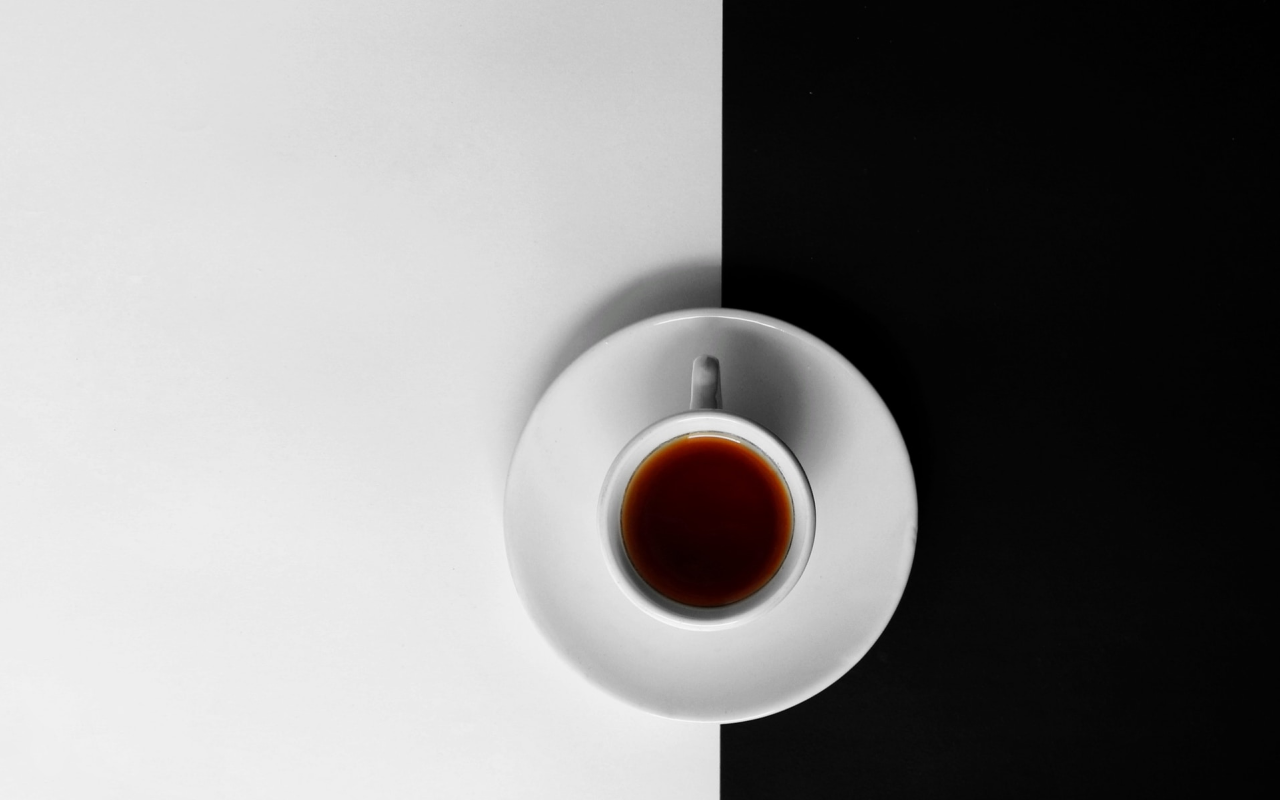
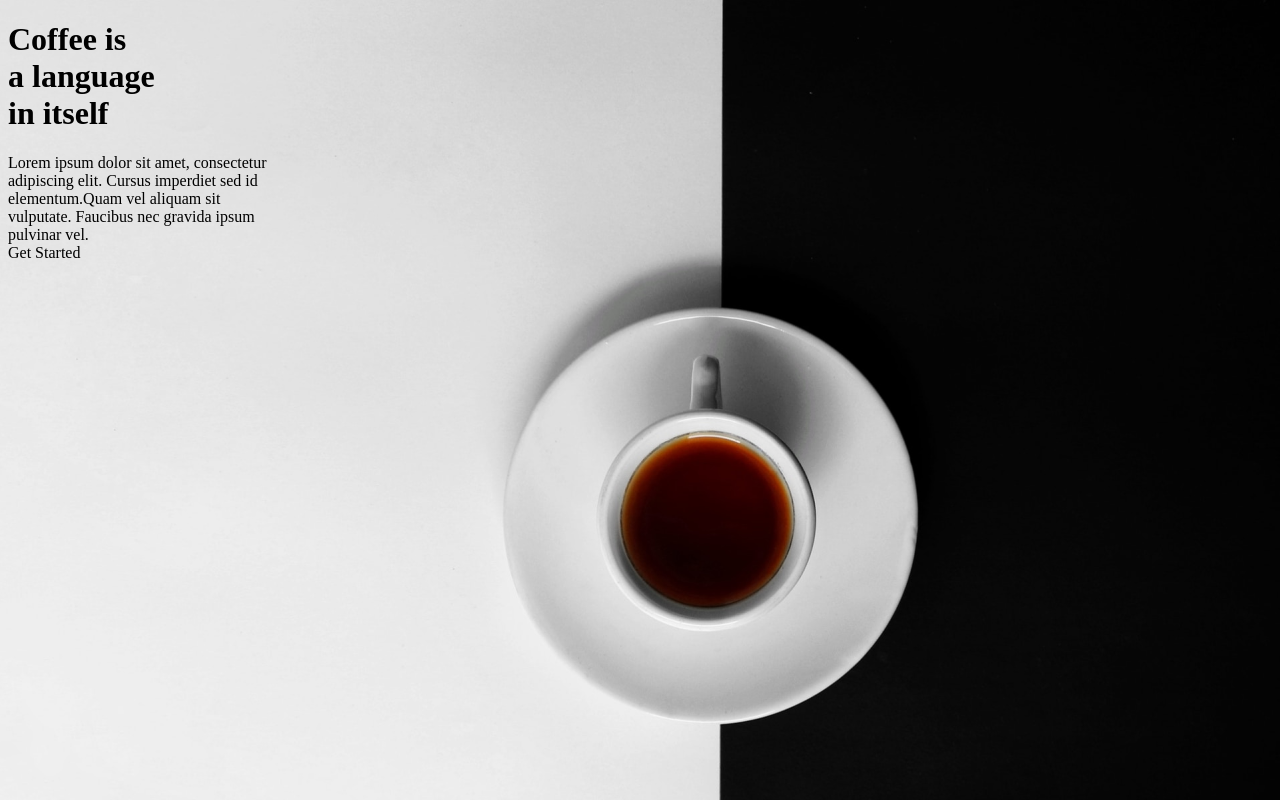
Before and after one commit to elamuhombe/gomycode-50-design-challenges, a plain HTML site: page 04.coffee/index.html in a window 1280 px wide. Drawn offline with Linux system fonts and the light colour scheme.

Commit message:
Add hero banner section to HTML
- Added hero banner container with a main heading and text content.
- Included hero banner heading: 'Coffee is a language in itself'.
- Added descriptive text below the heading.
- Included a 'Get Started' CTA button.

```diff
--- a/04.coffee/index.html
+++ b/04.coffee/index.html
@@ -7,6 +7,17 @@
     <title>Coffee</title>
 </head>
 <body>
+    <!-- hero-banner -->
+    <div>
+        <!-- hero-banner-heading -->
+        <h1>Coffee is <br> a language<br>in itself</h1>
+        <!-- hero-banner-text -->
+        <div>Lorem ipsum dolor sit amet, consectetur <br>adipiscing elit. Cursus imperdiet sed id
+            <br>elementum.Quam vel aliquam sit <br>vulputate. Faucibus nec gravida ipsum
+            <br>pulvinar vel.</div>
+            <!-- CTA Button -->
+            <div>Get Started</div>
+    </div>
 
 </body>
 </html>
```
